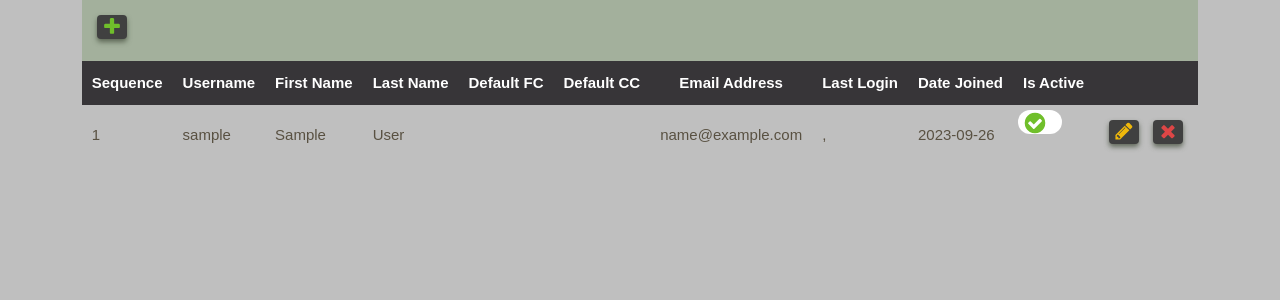
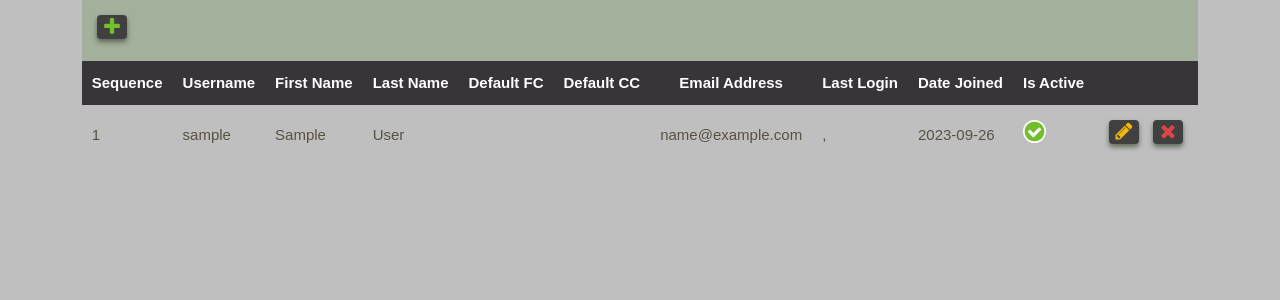
Before and after one commit to mariostg/bft, a Django app: page /users/user-table/ in a window 1280 px wide. Shown: the part 312-612 px from the top of the page. Run offline with Django 4.2, Linux system fonts and the light colour scheme; the visitor is signed in with stand-in values (Sample User, id 1); data comes from the database, SQL or seed files in the repository.

Commit message:
Format CSS style for yes/no tags

```diff
--- a/costcenter/templates/costcenter/fund-table.html
+++ b/costcenter/templates/costcenter/fund-table.html
@@ -31,7 +31,7 @@
             {% for fund in data %}
             <tr>
             <td>{{fund.fund}}</td><td>{{fund.name}}<td>{{fund.vote}}</td>
-            <td>{{fund.download}}</td>
+            <td class={% if fund.download %} "yes" {% else %} "no" {% endif %}></td>
             {% if user.is_authenticated %}
                 <td>
                     <a class='btn btn-edit' href="{% url "fund-update" fund.id %}"></a>
--- a/static/styles/components/bft-components.css
+++ b/static/styles/components/bft-components.css
@@ -330,26 +330,34 @@ textarea {
     color: #f3f3f3;
 }
 .tag {
-    padding: 0 8px;
-    border-radius: 14px;
+    padding: 0 6px;
+    border-radius: 50%;
     justify-content: center;
     align-items: center;
     display: inline-flex;
     margin: 5px;
 }
-.tag.yes {
-    background: url(../../images/icon-yes.svg) 5px 1px no-repeat;
-    background-size: 2.4rem;
-    min-width: fit-content;
-    background-color: #ffff;
-    padding-left: 32px;
+.yes::before {
+    content: "";
+    background-image: url(../../images/icon-yes.svg);
+    background-size: 23px;
+    display: inline-block;
+    background-color: #fff;
+    height: 23px;
+    width: 23px;
+    border-radius: 50%;
+    text-align: center;
 }
-.tag.no {
-    background: url(../../images/icon-no.svg) 5px 1px no-repeat;
-    background-size: 2.4rem;
-    min-width: fit-content;
-    background-color: #ffff;
-    padding-left: 32px;
+.no::before {
+    content: "";
+    background-image: url(../../images/icon-no.svg);
+    background-size: 23px;
+    display: inline-block;
+    background-color: #fff;
+    height: 23px;
+    width: 23px;
+    border-radius: 50%;
+    text-align: center;
 }
 
 .status {
--- a/users/templates/users/user-table.html
+++ b/users/templates/users/user-table.html
@@ -46,7 +46,7 @@
             <td>{{elem.email}}</td>
             <td>{{elem.last_login|date:"Y-m-d"}}, {{elem.last_login|time:"H:i"}}</td>
             <td>{{elem.date_joined|date:"Y-m-d"}}</td>
-            <td class={%if elem.is_active %}"tag yes" {% else %} "no" {% endif %}>&nbsp;</td>
+            <td class={%if elem.is_active %}"yes" {% else %} "no" {% endif %}>&nbsp;</td>
             <td>
                 {% if user.is_authenticated %}
                 <a class='btn btn-edit'href="{% url "user-update" elem.id %}"> </a>
```
